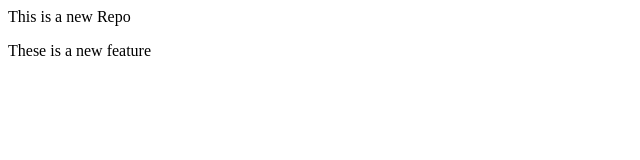
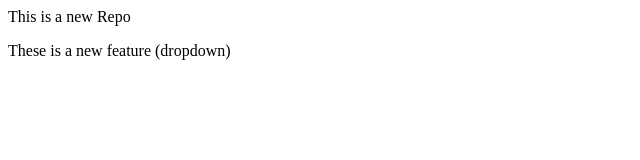
Before and after one commit to Hemant-Rajawat1412/LocalRepo, a plain HTML site: page index.html in a window 1280 px wide. Shown: the full height of the page, 0-640 px from the left. Drawn offline with Linux system fonts and the light colour scheme.

```diff
--- a/index.html
+++ b/index.html
@@ -1,2 +1,2 @@
 <p>This is a new Repo</p>
-<p>These is a new feature</p>
+<p>These is a new feature (dropdown)</p>
```
